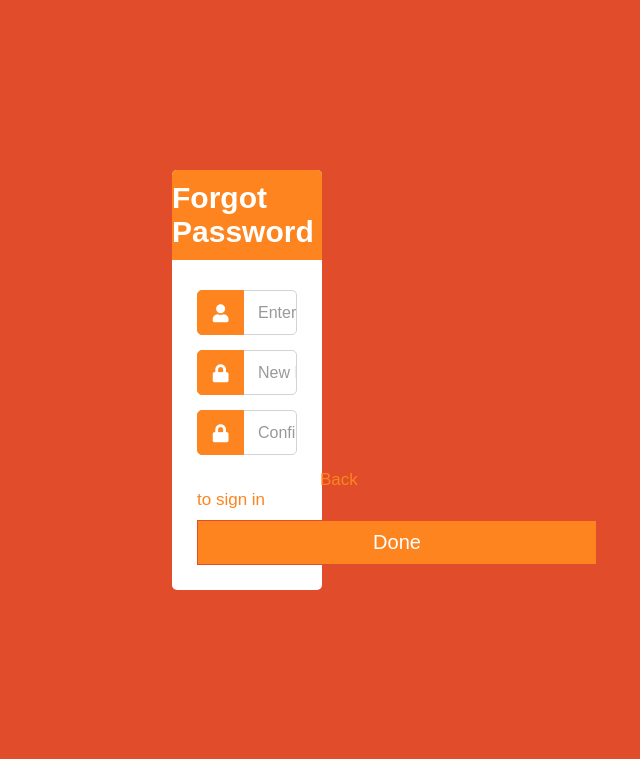
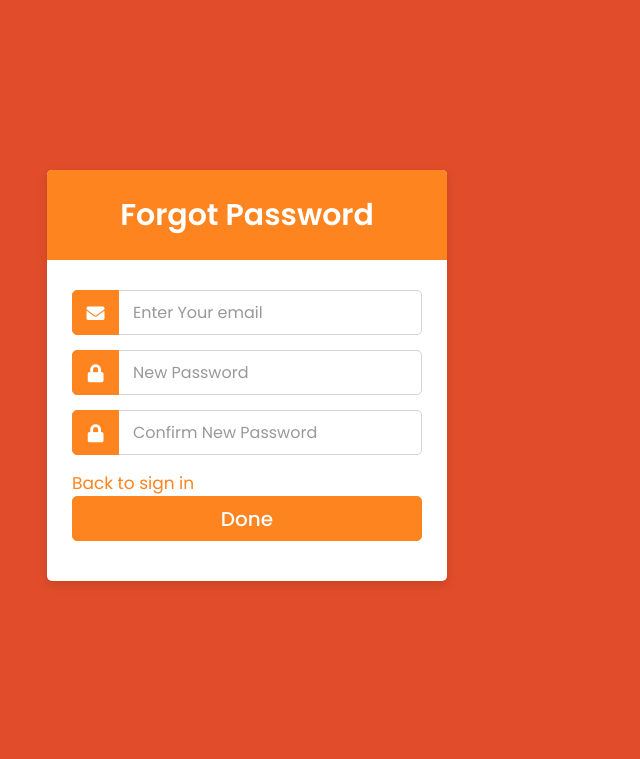
Before and after one commit to CapillanesFrizty/MMMProject, a PHP site: page /public/forgotPassword.html in a window 1280 px wide. Shown: the top 759 px of the page, without its empty margins (393-1033 px from the left). Run offline with PHP 8.4, Linux system fonts and the light colour scheme.

Commit message:
UPDATE!!

```diff
--- a/public/CSS/forgotpassword.css
+++ b/public/CSS/forgotpassword.css
@@ -1,24 +1,30 @@
-* {
+@import url('https://fonts.googleapis.com/css2?family=Poppins:wght@200;300;400;500;600;700&display=swap');
+
+*{
   margin: 0;
   padding: 0;
   box-sizing: border-box;
   font-family: var(--pfont2);
 }
-
-body {
-    background-color: var(--p-clr1);
+body{
+  background: var(--p-clr1);
   overflow: hidden;
 }
-
-.container {
+::selection{
+  background: var(--s-clr1);
+}
+.container{
   max-width: 440px;
+  padding: 0 20px;
+  margin: 170px auto;
+}
+.wrapper{
+  width: 100%;
+  background: #fff;
   border-radius: 5px;
-    margin: 170px 565px;
-
-    background-color: var(--p-clr2);
+  box-shadow: 0px 4px 10px 1px rgba(0,0,0,0.1);
 }
-
-.title h1{
+.wrapper .title{
   height: 90px;
   background: var(--s-clr1);
   border-radius: 5px 5px 0 0;
@@ -29,18 +35,15 @@ body {
   align-items: center;
   justify-content: center;
 }
-
-.container form {
+.wrapper form{
   padding: 30px 25px 25px 25px;
 }
-
-.container form .cred-input {
+.wrapper form .row{
   height: 45px;
   margin-bottom: 15px;
   position: relative;
 }
-
-.container form .cred-input input {
+.wrapper form .row input{
   height: 100%;
   width: 100%;
   outline: none;
@@ -50,17 +53,14 @@ body {
   font-size: 16px;
   transition: all 0.3s ease;
 }
-
-form .cred-input input:focus {
-    border-color: var(--s-clr1);
-    box-shadow: inset 0px 0px 2px 2px var(--p-clr1);
+form .row input:focus{
+  border-color:var(--s-clr1);
+  box-shadow: inset 0px 0px 2px 2px var(--s-clr2);
 }
-
-form .cred-input input::placeholder {
+form .row input::placeholder{
   color: #999;
 }
-
-.container form .cred-input i {
+.wrapper form .row i{
   position: absolute;
   width: 47px;
   height: 100%;
@@ -73,33 +73,38 @@ form .cred-input input::placeholder {
   align-items: center;
   justify-content: center;
 }
-
-.container form .signup {
-    margin: -8px 0 26px 123px;
+.wrapper form .pass{
+  margin: -8px 0 20px 0;
 }
-
-.container form .signup a {
+.wrapper form .pass a{
   color: var(--s-clr1);
   font-size: 17px;
   text-decoration: none;
 }
-
-.container form .signup a:hover {
+.wrapper form .pass a:hover{
   text-decoration: underline;
 }
-
-.container form .submit-btn {
+.wrapper form .button input{
   color: #fff;
   font-size: 20px;
   font-weight: 500;
   padding-left: 0px;
   background: var(--s-clr1);
-    border: 1px solid var(--p-clr1);
-    margin: 10px auto auto;
-    width: 50vh;
-    padding: 10px;
+  border: 1px solid var(--s-clr1);
+  cursor: pointer;
 }
-
-.container form .submit-btn:hover{
+form .button input:hover{
   background: #3E6D9C;
 }
+.wrapper form .signup-link{
+  text-align: center;
+  margin-top: 20px;
+  font-size: 17px;
+}
+.wrapper form .signup-link a{
+  color: var(--s-clr1);
+  text-decoration: none;
+}
+form .signup-link a:hover{
+  text-decoration: underline;
+}
--- a/public/CSS/loginpage.css
+++ b/public/CSS/loginpage.css
@@ -55,7 +55,7 @@ body{
 }
 form .row input:focus{
   border-color:var(--s-clr1);
-  box-shadow: inset 0px 0px 2px 2px var(--p-clr1);
+  box-shadow: inset 0px 0px 2px 2px var(--s-clr2);
 }
 form .row input::placeholder{
   color: #999;
--- a/public/CSS/rootDeclaration.css
+++ b/public/CSS/rootDeclaration.css
@@ -9,10 +9,14 @@
 
     /*Secondary Color--Hovers*/
     --s-clr1: #FD841F;
+    --s-clr2: #ffbc84;
+    --s-clr3: #f6d2b4;
 
 
     /*Tertiary Color--buttons*/
     --t-clr1: #3E6D9C;
+    --t-clr2: #4d85bc;
+    --t-clr3: #5fa0e1;
 
 
     /*Primary Font*/
@@ -26,4 +30,5 @@
     --fs-h3: 18.5px;
     --fs-p:  18.5px;
 
+
 }
--- a/public/forgotPassword.html
+++ b/public/forgotPassword.html
@@ -2,45 +2,49 @@
 <html lang="en">
 <head>
     <meta charset="UTF-8">
-    <meta http-equiv="X-UA-Compatible" content="IE=edge">
     <meta name="viewport" content="width=device-width, initial-scale=1.0">
-    <link rel="stylesheet" href="https://cdnjs.cloudflare.com/ajax/libs/font-awesome/5.15.2/css/all.min.css"/>
     <link rel="stylesheet" href="./CSS/forgotpassword.css">
     <link rel="stylesheet" href="./CSS/rootDeclaration.css">
+    <link rel="stylesheet" href="https://cdnjs.cloudflare.com/ajax/libs/font-awesome/5.15.2/css/all.min.css" />
     <title></title>
 </head>
+
 <body>
     <div class="container">
-        <div class="title"><h1>Forgot Password</h1></div>
+        <div class="wrapper">
+            <div class="title">
+                <span>Forgot Password</span>
+            </div>
 
-        <form action="#">
-            <div class="input-container">
-
+            <form action="#">
                 <!-- username credential -->
-                <div class="cred-input">
-                    <i class="fas fa-user"></i>
-                    <input type="text" placeholder="Enter Your Username">
+                <div class="row">
+                    <i class="fas fa-envelope"></i>
+                    <input type="email" placeholder="Enter Your email">
                 </div>
 
-                <!-- New Password credential -->
-                <div class="cred-input">
+                <!-- New Password -->
+                <div class="row">
                     <i class="fas fa-lock"></i>
                     <input type="password" placeholder="New Password">
                 </div>
 
-                <!-- confirm password credential -->
-                <div class="cred-input">
+                <!-- confirm new password -->
+                <div class="row">
                     <i class="fas fa-lock"></i>
                     <input type="password" placeholder="Confirm New Password">
                 </div>
 
                 <!-- buttons and links-->
                 <div>
-                    <span class='signup'><a href="loginpage.html">Back to sign in</a></span>
+                    <span class='signup-link'><a href="loginpage.html">Back to sign in</a></span>
                 </div>
-                <button class='submit-btn' type="submit">Done</button>
-            </div>
-        </form>
+                <div class="row button">
+                    <input type="submit" value="Done" />
+                </div>
+            </form>
+        </div>
     </div>
 </body>
+
 </html>
--- a/public/loginpage.html
+++ b/public/loginpage.html
@@ -4,7 +4,6 @@
   <head>
     <meta charset="utf-8">
     <meta name="viewport" content="width=device-width, initial-scale=1.0">
-
     <link rel="stylesheet" href="./CSS/loginpage.css">
     <link rel="stylesheet" href="./CSS/rootDeclaration.css">
     <link rel="stylesheet" href="https://cdnjs.cloudflare.com/ajax/libs/font-awesome/5.15.2/css/all.min.css"/>
--- a/public/registerpage.html
+++ b/public/registerpage.html
@@ -20,26 +20,31 @@
 
           <!-- fullname -->
           <div class="row">
+            <i class="fas fa-user"></i>
             <input type="text" placeholder="Name" required>
           </div>
 
           <!-- username  -->
           <div class="row">
+            <i class="fas fa-user"></i>
             <input type="password" placeholder="Username" required>
           </div>
 
           <!-- email -->
           <div class="row">
+            <i class="fas fa-envelope"></i>
             <input type="password" placeholder="Email address" required>
           </div>
 
           <!-- password -->
           <div class="row">
+            <i class="fas fa-lock"></i>
             <input type="password" placeholder="Password" required>
           </div>
 
           <!-- confirm password -->
           <div class="row">
+            <i class="fas fa-lock"></i>
             <input type="password" placeholder="Confirm Password" required>
           </div>
 
```
Also changed, not shown: public/CSS/ProductAdd.css (+149 -50 lines), public/ProductAdd.html (+61 -21 lines), public/UI Behavior/addProd.js (added, +9 -0 lines), README.md. Lines whose indentation alone changed are shown as unchanged.
